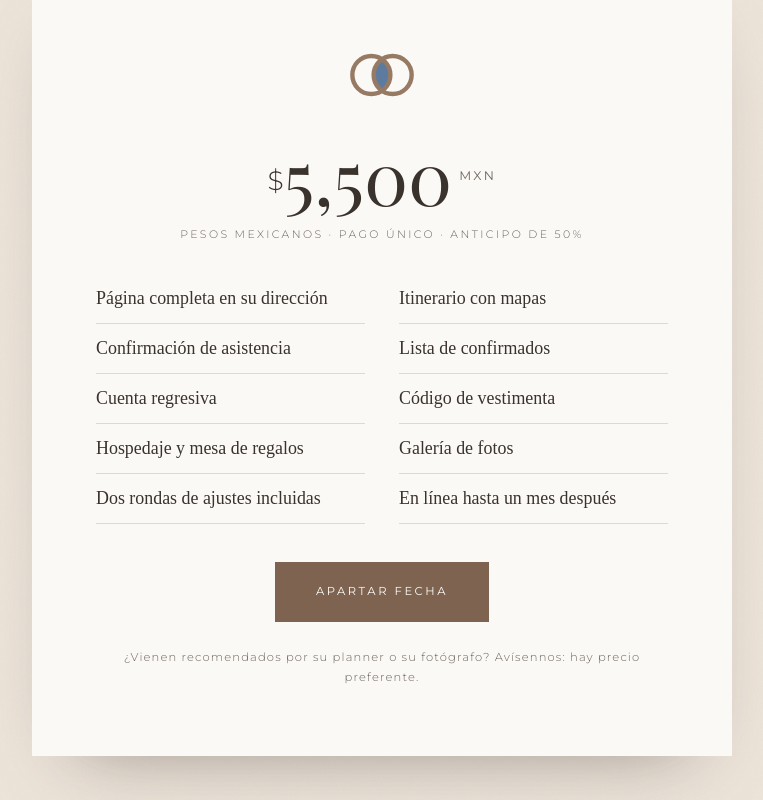
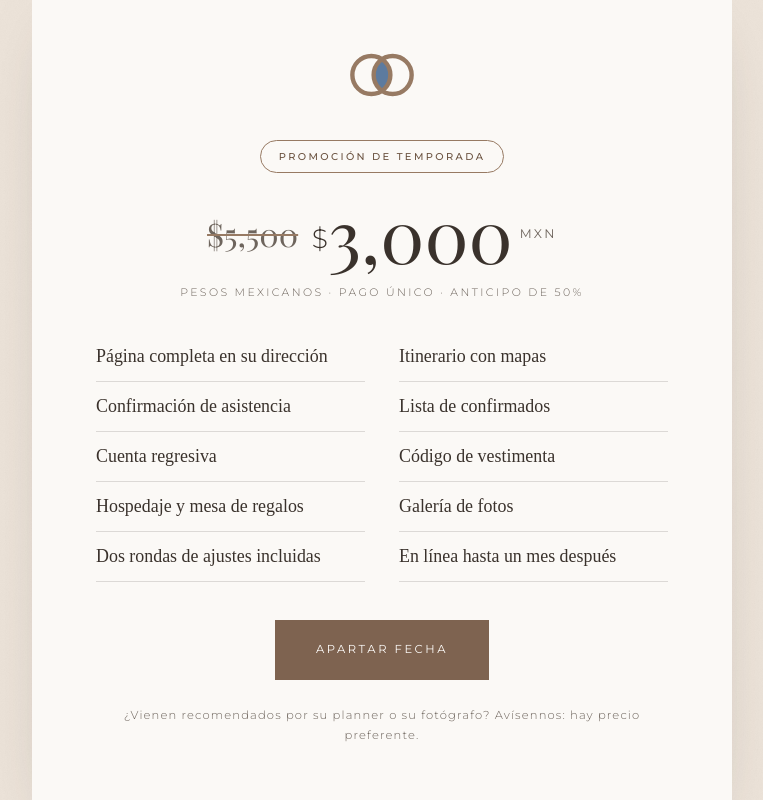
Before and after one commit to alatisnere/esnuestrodia, a website: page index.html in a window 1280 px wide. Shown: the part 6320-7120 px from the top of the page, without its empty margins (258-1021 px from the left). Drawn offline with Linux system fonts and the light colour scheme.

Commit message:
Precio de promocion: 3,000 con el 5,500 tachado

```diff
--- a/index.html
+++ b/index.html
@@ -202,6 +202,12 @@ section{padding:clamp(72px,9vw,124px) 0}
   transform:translateY(-.62em);display:inline-block}
 .price .mxn{font-family:UI,sans-serif;font-weight:400;font-size:.17em;letter-spacing:.2em;
   color:var(--suave);transform:translateY(-2.1em);display:inline-block;margin-left:.55em}
+.price .antes{font-family:Display,serif;font-size:.44em;color:var(--suave);
+  align-self:center;margin-right:.42em;text-decoration:line-through;
+  text-decoration-color:var(--tan);text-decoration-thickness:2px}
+.promo{display:inline-block;font-family:UI,sans-serif;font-weight:500;font-size:.62rem;
+  letter-spacing:.24em;text-transform:uppercase;color:var(--tan-osc);
+  border:1px solid var(--tan);border-radius:100px;padding:7px 18px;margin:0 0 24px}
 .price small{width:100%}
 .price small{display:block;font-family:UI,sans-serif;font-weight:300;font-size:.68rem;
   letter-spacing:.22em;text-transform:uppercase;color:var(--suave);margin-top:16px}
@@ -580,7 +586,8 @@ footer{padding:52px 0;border-top:1px solid var(--linea)}
     </div>
     <div class="card rv">
       <img class="mono" src="/img/isotipo.svg" alt="" width="76" height="76">
-      <div class="price"><span class="sig">$</span>5,500<span class="mxn">MXN</span><small>pesos mexicanos · pago único · anticipo de 50%</small></div>
+      <div class="promo">Promoción de temporada</div>
+      <div class="price"><span class="antes">$5,500</span><span class="sig">$</span>3,000<span class="mxn">MXN</span><small>pesos mexicanos · pago único · anticipo de 50%</small></div>
       <ul class="incl">
         <li>Página completa en su dirección</li>
         <li>Itinerario con mapas</li>
```
